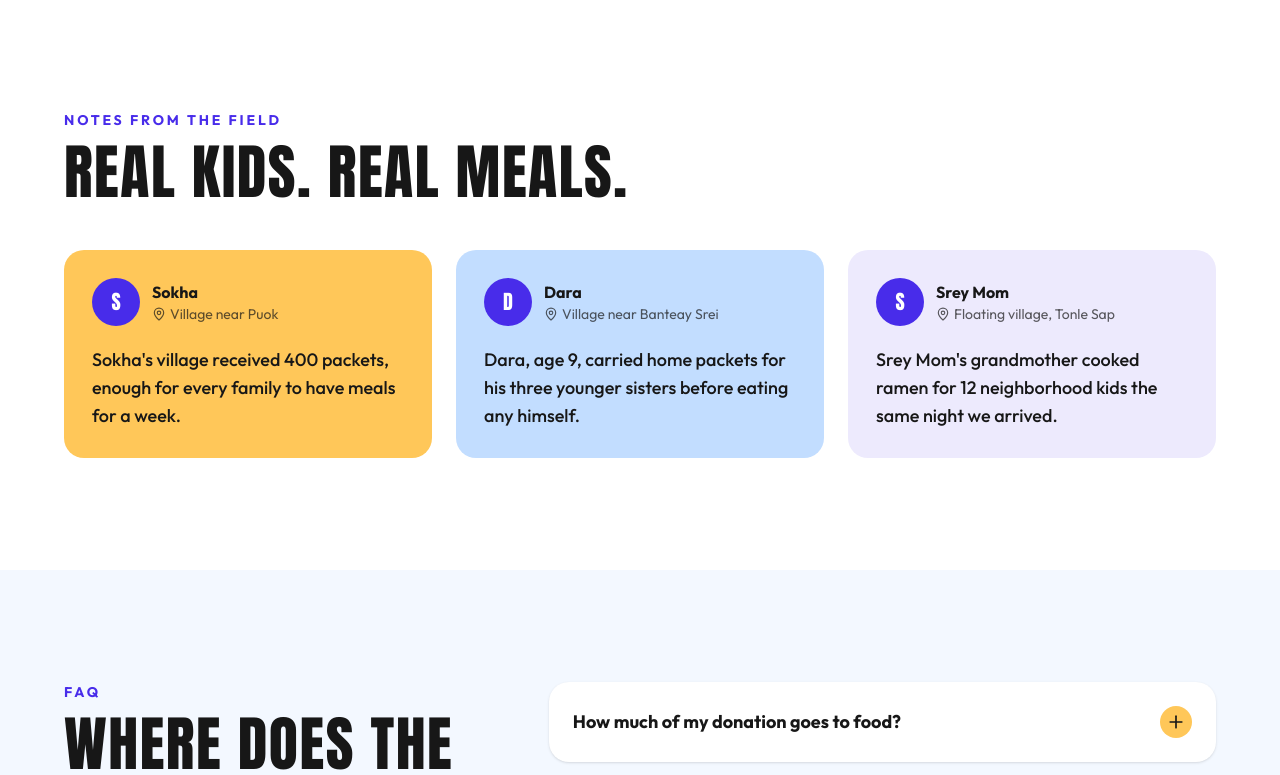
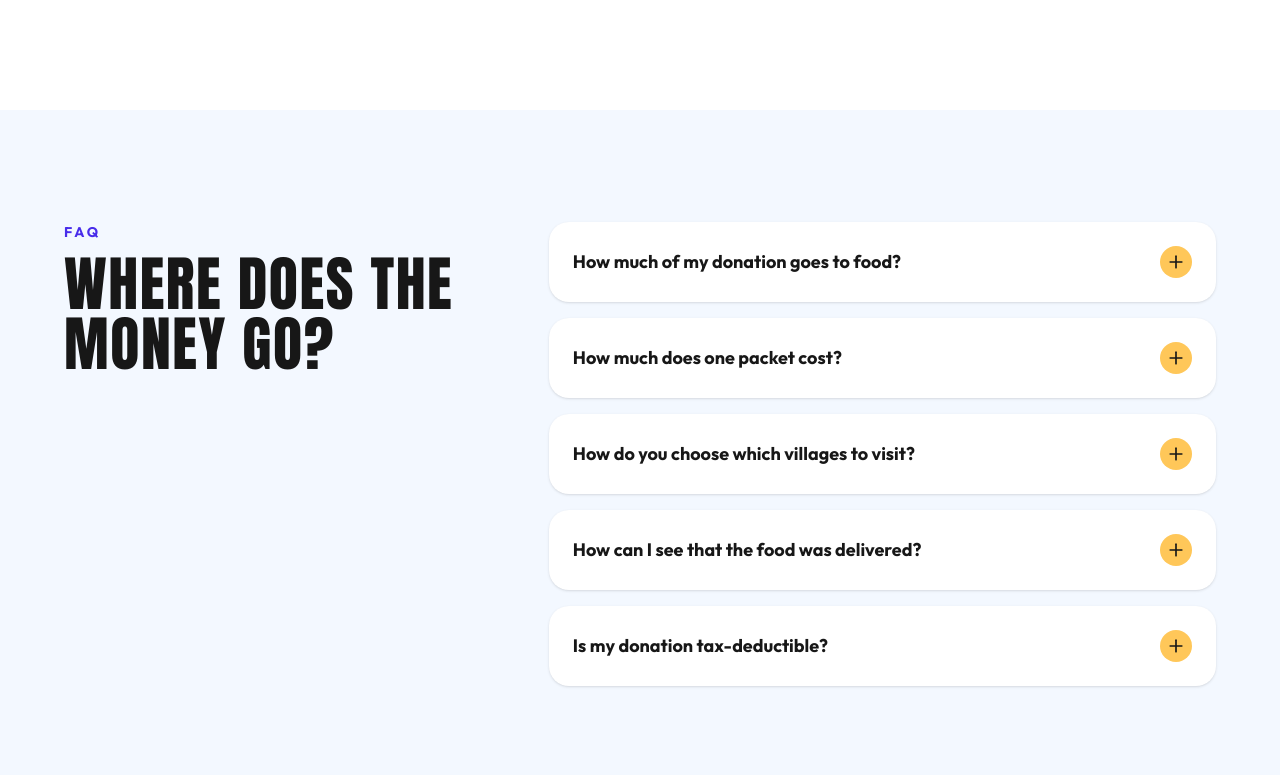
Before and after one commit to iampiotr/ramenrun, a React (Vite) app: page / in a window 1280 px wide. Shown: the part 6220-6995 px from the top of the page. Built offline with nearby package versions, Linux system fonts and the light colour scheme.

Commit message:
Remove the field notes section.

```diff
--- a/src/App.tsx
+++ b/src/App.tsx
@@ -2,7 +2,6 @@ import { Bio } from './components/Bio'
 import { Cause } from './components/Cause'
 import { Drops } from './components/Drops'
 import { Faq } from './components/Faq'
-import { FieldNotes } from './components/FieldNotes'
 import { FinalCta } from './components/FinalCta'
 import { Footer } from './components/Footer'
 import { Gallery } from './components/Gallery'
@@ -32,7 +31,6 @@ export default function App() {
         <GiftCalculator />
         <Bio />
         <Gallery />
-        <FieldNotes />
         <Faq />
         <FinalCta />
       </main>
--- a/src/components/FieldNotes.tsx
+++ /dev/null
@@ -1,33 +0,0 @@
-import { MapPin } from 'lucide-react'
-
-import { Section, SectionHeading } from './Section'
-import { fieldNotes } from '../content'
-
-const cardColors = ['bg-sun', 'bg-sky', 'bg-lilac']
-
-export function FieldNotes() {
-  return (
-    <Section id="stories" className="pt-0 md:pt-0">
-      <SectionHeading eyebrow={fieldNotes.eyebrow} title={fieldNotes.title} />
-      <div className="grid gap-6 md:grid-cols-3">
-        {fieldNotes.notes.map((note, i) => (
-          <article key={note.name} className={`flex flex-col rounded-card p-7 ${cardColors[i % cardColors.length]}`}>
-            <div className="mb-5 flex items-center gap-3">
-              <span className="flex size-12 items-center justify-center rounded-full bg-brand font-display text-xl text-white">
-                {note.name.charAt(0)}
-              </span>
-              <div>
-                <p className="font-bold">{note.name}</p>
-                <p className="flex items-center gap-1 text-sm text-ink/70">
-                  <MapPin className="size-3.5" aria-hidden />
-                  {note.place}
-                </p>
-              </div>
-            </div>
-            <p className="text-lg font-medium">{note.text}</p>
-          </article>
-        ))}
-      </div>
-    </Section>
-  )
-}
--- a/src/content.ts
+++ b/src/content.ts
@@ -161,28 +161,6 @@ export const gallery = {
   ] satisfies GalleryPhoto[],
 }
 
-export const fieldNotes = {
-  eyebrow: 'Notes From the Field',
-  title: 'Real kids. Real meals.',
-  notes: [
-    {
-      name: 'Sokha',
-      place: 'Village near Puok',
-      text: "Sokha's village received 400 packets, enough for every family to have meals for a week.",
-    },
-    {
-      name: 'Dara',
-      place: 'Village near Banteay Srei',
-      text: 'Dara, age 9, carried home packets for his three younger sisters before eating any himself.',
-    },
-    {
-      name: 'Srey Mom',
-      place: 'Floating village, Tonle Sap',
-      text: "Srey Mom's grandmother cooked ramen for 12 neighborhood kids the same night we arrived.",
-    },
-  ],
-}
-
 export const faq = {
   eyebrow: 'FAQ',
   title: 'Where does the money go?',
```
